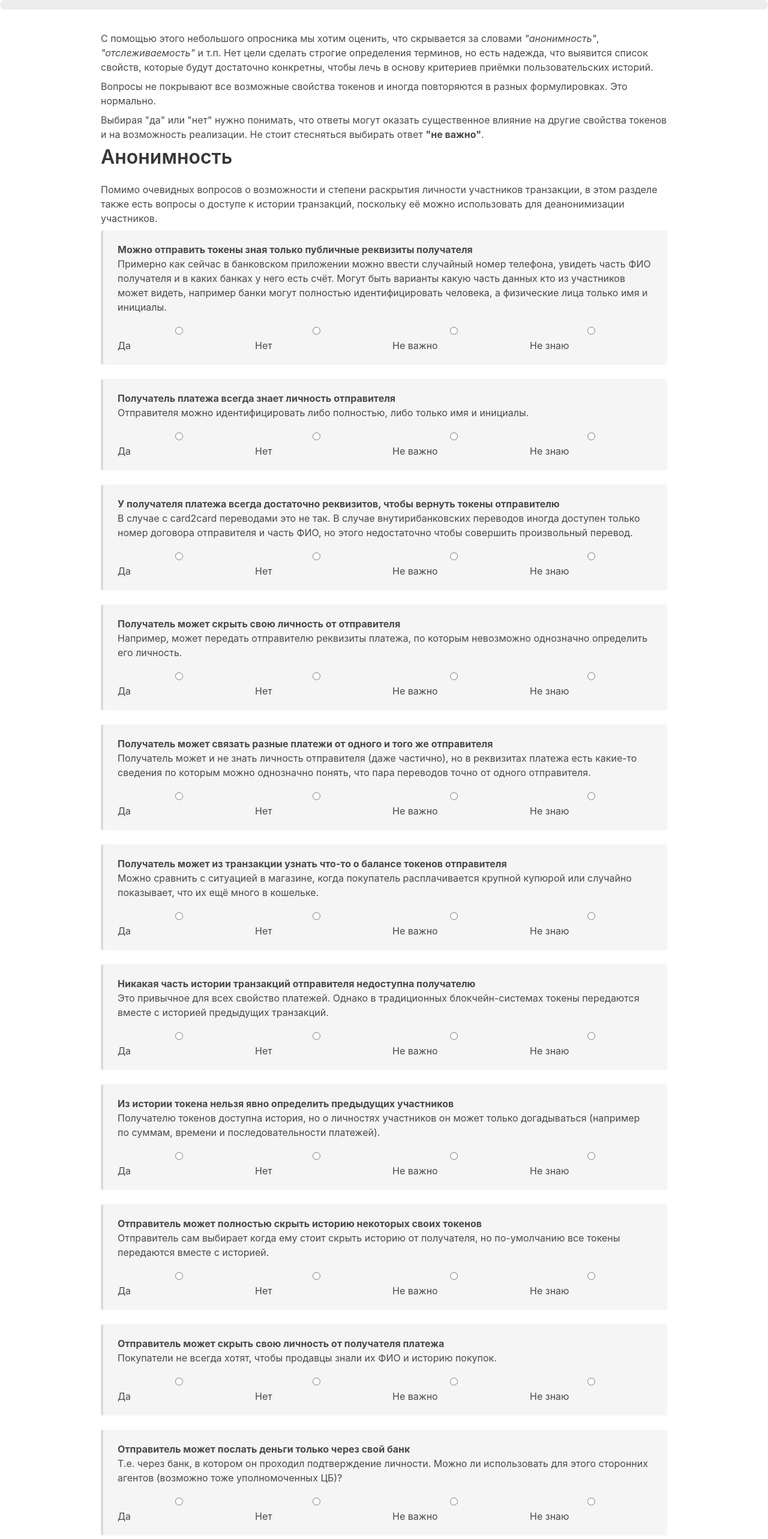
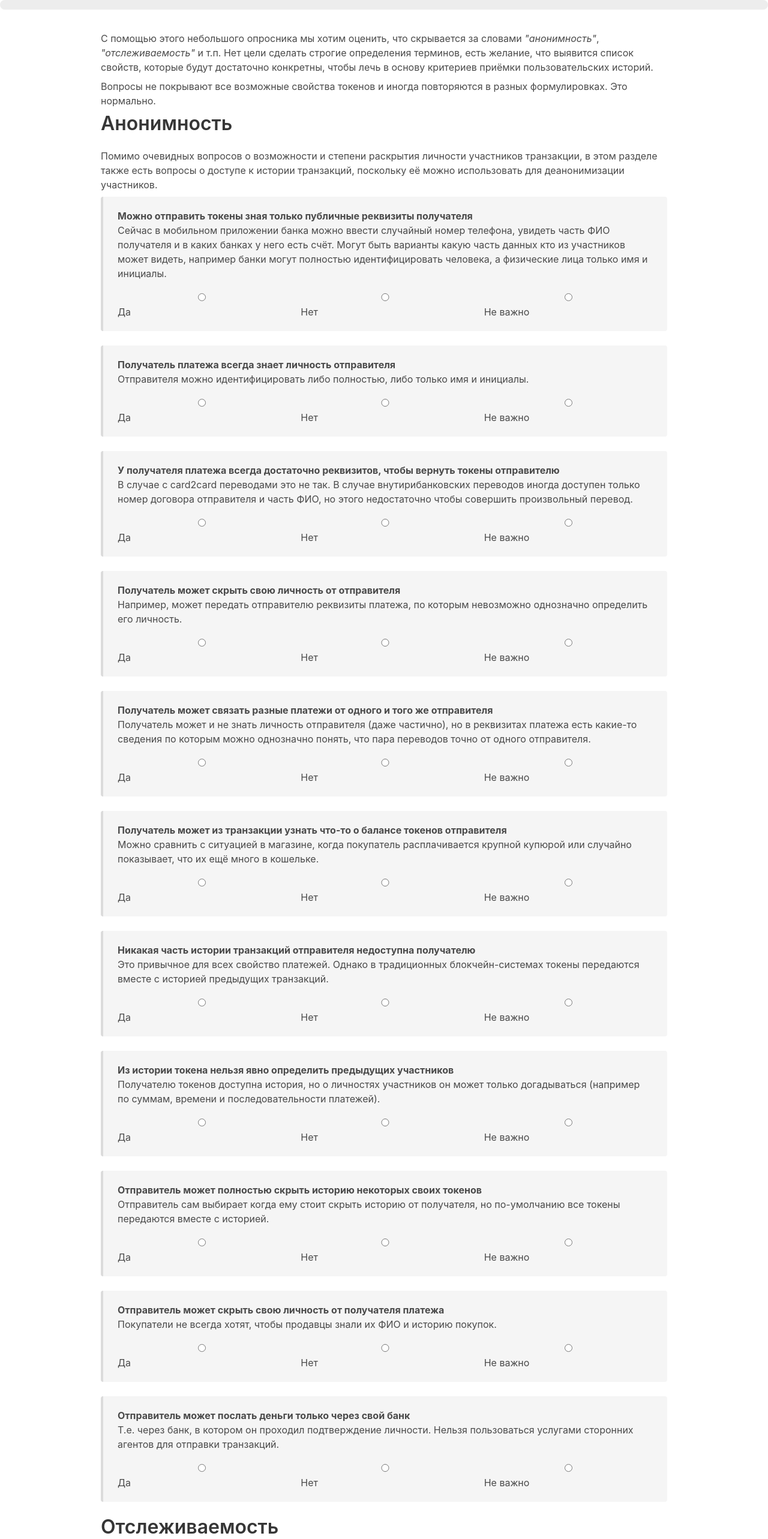
Before and after one commit to jorpic/questionary, a Preact app: page / in a window 1280 px wide. Shown: the top 2566 px of the page at 60% size. Built offline with nearby package versions, Linux system fonts and the light colour scheme.

Commit message:
Update questions

```diff
--- a/questions.yaml
+++ b/questions.yaml
@@ -2,16 +2,12 @@
     С помощью этого небольшого опросника мы хотим оценить, что скрывается за
     словами <em>"анонимность"</em>,
     <em>"отслеживаемость"</em>&nbsp;и&nbsp;т.п. Нет цели сделать строгие
-    определения терминов, но есть надежда, что выявится список свойств,
+    определения терминов, есть желание, что выявится список свойств,
     которые будут достаточно конкретны, чтобы лечь в основу критериев приёмки
     пользовательских историй.
 - note: |
     Вопросы не покрывают все возможные свойства токенов и иногда повторяются
     в разных формулировках. Это нормально.
-- note: |
-    Выбирая "да" или "нет" нужно понимать, что ответы могут оказать
-    существенное влияние на другие свойства токенов и на возможность
-    реализации. Не стоит стесняться выбирать ответ <b>"не важно"</b>.
 
 - Анонимность:
   - note: |
@@ -21,7 +17,7 @@
       участников.
 
   - Можно отправить токены зная только публичные реквизиты получателя: |
-      Примерно как сейчас в банковском приложении можно ввести случайный номер
+      Сейчас в мобильном приложении банка можно ввести случайный номер
       телефона, увидеть часть ФИО получателя и в каких банках у него есть
       счёт.  Могут быть варианты какую часть данных кто из участников может
       видеть, например банки могут полностью идентифицировать человека, а
@@ -68,9 +64,8 @@
       покупок.
 
   - Отправитель может послать деньги только через свой банк: |
-      Т.е. через банк, в котором он проходил подтверждение личности. Можно ли
-      использовать для этого сторонних агентов (возможно тоже уполномоченных
-      ЦБ)?
+      Т.е. через банк, в котором он проходил подтверждение личности. Нельзя
+      пользоваться услугами сторонних агентов для отправки транзакций.
 
 - Отслеживаемость:
   - note: |
@@ -78,28 +73,22 @@
       соответствующими полномочиями.
 
   - Агент ЦБ определяет личности участников в момент совершения транзакции: |
-      >
+      ЦБ участвует в каждой онлайн-транзакции в качестве третьей стороны и
+      может определить личности участников.
 
   - Агент ЦБ может определить личности участников всех онлайн транзакций: |
-      Это более слабое требование: можно дать возможность определять личности
-        не сразу, а "когда-нибудь потом" (eventually).
-
-  - Агент ЦБ может определить участников оффлайн транзакции как только она попадает в онлайн: |
-      >
+      Это более слабое требование по сравнению с предыдущим: можно дать
+        возможность определять личности не сразу, а "когда-нибудь потом"
+        (eventually).
 
   - Агент ЦБ может определить личность участника, даже если он скрыл её от контрагента: |
       В разделе с анонимностью описаны ситуации когда один из участников хочет
       скрыть свою личность от другого. Должен ли агент ЦБ в таком случае иметь
       возможность деанонимизировать его?
 
-  - Агент ЦБ знает баланс всех токенов любого участника: |
-      >
+  - Агент ЦБ знает баланс всех токенов любого участника: ''
 
 - Оффлайн:
-  - Покупатель может оплатить товары в магазине без подключения к интернету: |
-      Это не совсем оффлайн, поскольку в магазине есть интернет. Так же как
-      сейчас это можно расплатиться картой.
-
   - Можно проводить анонимные оффлайн транзакции: |
       Это возможно если, не смотря на анонимность во время совершения
       транзакции, остаётся гарантия поймать и наказать недобросовестного
@@ -132,18 +121,21 @@
       разных категорий граждан.
 
   - Банки должны блокировать транзакции с участниками из списка экстремистов: |
-      Регулятор периодически рассылает банкам список адресов экстремистов.
+      Регулятор периодически рассылает банкам список адресов, транзакции с
+      участием которых необходимо ограничить.
 
-  - Регулятор может заморозить любые подозрительные токены: |
-      Без привязки к списку экстремистов. Просто взять и срочно их
-      заблокировать.
+  - Регулятор может временно заморозить подозрительные токены: |
+      Без привязки к списку экстремистов. Просто взять и заблокировать их.
+
+  - Регулятор может конфисковать токены полученные преступным путём: ''
 
 - Cash-like свойства токенов:
   - note: |
       Здесь мы хотим сравнить токены с наличными деньгами.
 
-  - При утере ключа токены можно перевыпустить с новым ключом: ''
+  - При утере ключа токены можно перевыпустить с новым ключом: |
+      Например, при утере телефона с цифровым кошельком, токены можно
+      восстановить обратившись в банк.
+
   - При утере ключа можно восстановить токены, которые помечены как анонимные: ''
-  - При утере оффлайн-токенов, можно восстановить их, когда контрагент подключился к интернету: ''
   - При краже ключа переведённые злоумышленником токены можно вернуть: ''
-  - Получателю необходимо интерактивно участвовать в получении денег: ''
--- a/src/App.tsx
+++ b/src/App.tsx
@@ -99,8 +99,7 @@ const Answer = ({id, value, onChange}) =>
   <div class="columns is-desktop mt-1">
     { [ ["Да",       "is-success"],
         ["Нет",      "is-danger"],
-        ["Не важно", "is-warning"],
-        ["Не знаю",  "is-info"],
+        ["Не важно", "is-info"],
       ].map(([val, color]) =>
         <div class="column">
           <Radio
```
